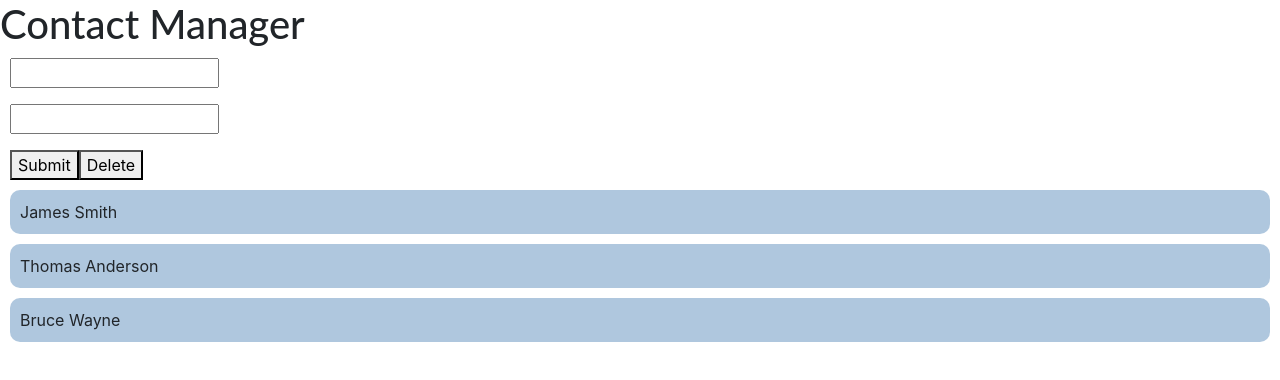
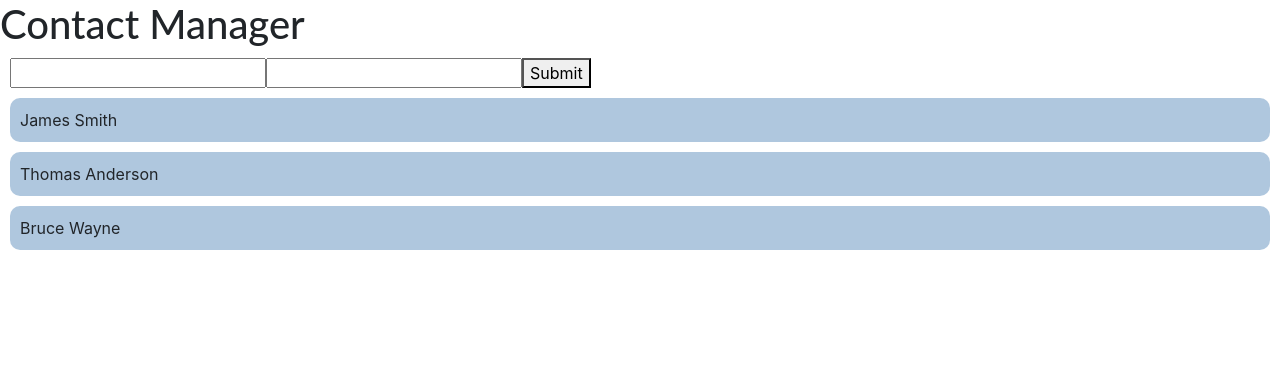
Before and after one commit to toanlehcm/demo_reactjs, a React (Create React App) app: page / in a window 1280 px wide. Shown: the top 380 px of the page. Built offline with nearby package versions, Linux system fonts and the light colour scheme.

Commit message:
Reducing boilerplate

```diff
--- a/src/components/AddUserForm.js
+++ b/src/components/AddUserForm.js
@@ -2,7 +2,7 @@ import React, { useState } from "react";
 import { connect } from "react-redux";
 import { addUser } from "../action";
 import SweetAlert from 'react-bootstrap-sweetalert';
-import { Formik } from "formik";
+import { Formik, Form, Field, ErrorMessage } from "formik";
 
 function AddUserForm(props) {
     var [user, setUser] = useState('');
@@ -71,7 +71,7 @@ function AddUserForm(props) {
             }}
         >
 
-            {({
+            {/* {({
                 values,
                 errors,
                 touched,
@@ -94,6 +94,20 @@ function AddUserForm(props) {
                     <button type="submit" disabled={isSubmitting}>Submit</button>
                     <button type='submit' onClick={handleDelete}>Delete</button> {alert}
                 </form>
+            )} */}
+
+            {({ isSubmitting }) => (
+                <Form>
+                    <Field type="email" name="email" />
+                    <ErrorMessage name="email" component="div" />
+
+                    <Field type="password" name="password" />
+                    <ErrorMessage name="password" component="div" />
+
+                    <button type="submit" disabled={isSubmitting}>
+                        Submit
+                    </button>
+                </Form>
             )}
         </Formik>
     </div>);
```
Also changed, not shown: 1 other file (tests, documents, lock files or other folders).
